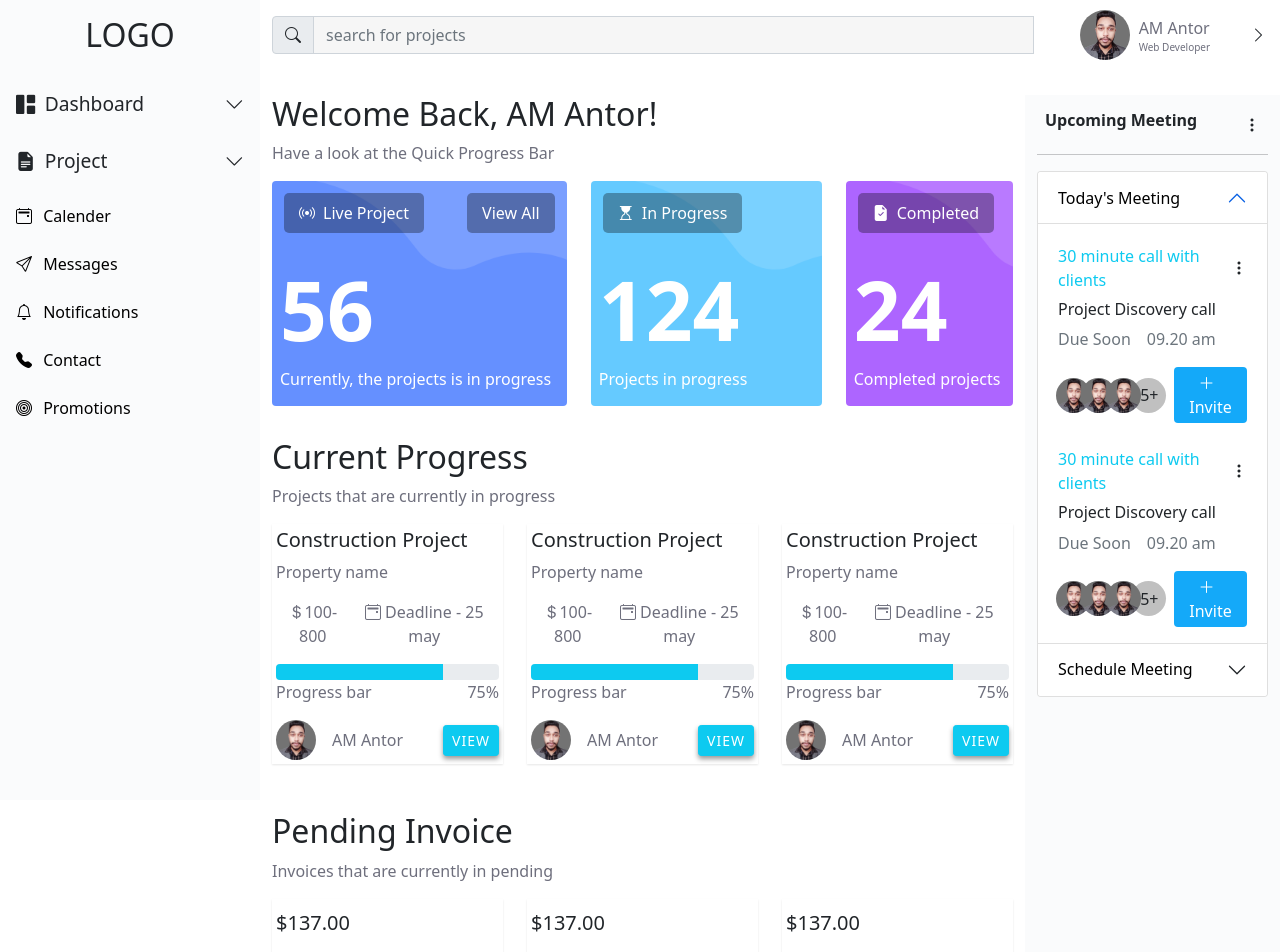
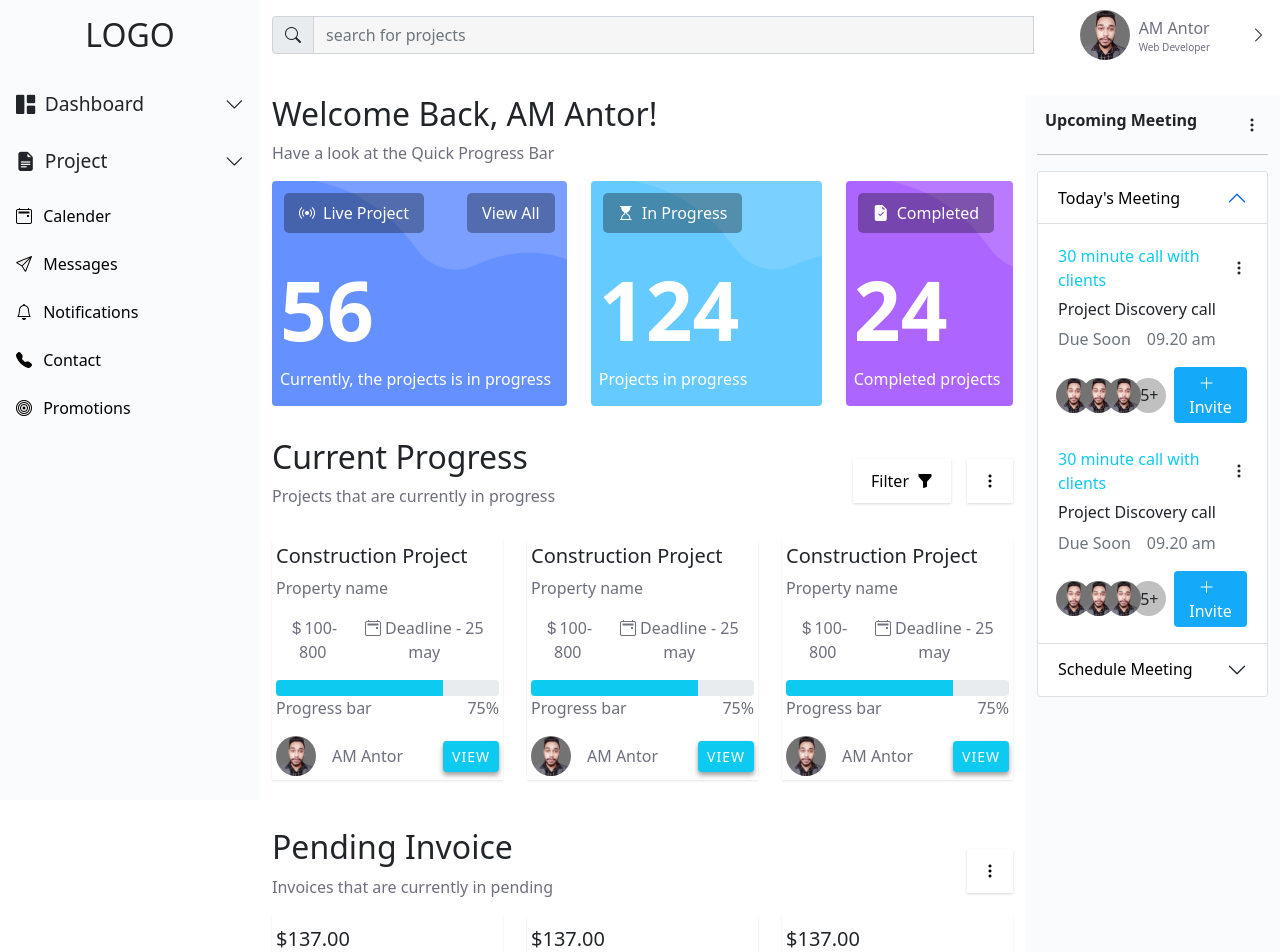
Before and after one commit to antorntech/admin-dashboard, a React (Create React App) app: page / in a window 1280 px wide. Shown: the top 952 px of the page. Built offline with nearby package versions, Linux system fonts and the light colour scheme.

Commit message:
add filter and three dot button

```diff
--- a/src/components/MainContent/MainContent.js
+++ b/src/components/MainContent/MainContent.js
@@ -130,11 +130,39 @@ const MainContent = () => {
               </div>
             </div>
           </div>
-          <div className="my-3">
+          <div className="my-3 d-flex justify-content-between align-items-center">
             <header className="text-start">
               <h2>Current Progress</h2>
               <p>Projects that are currently in progress</p>
             </header>
+            <div>
+              <div>
+                <button
+                  className="me-3"
+                  style={{
+                    background: "#fff",
+                    border: "none",
+                    padding: "10px 18px",
+                    boxShadow:
+                      "rgba(0, 0, 0, 0.1) 0px 1px 3px 0px, rgba(0, 0, 0, 0.06) 0px 1px 2px 0px",
+                  }}
+                >
+                  Filter
+                  <i class="bi bi-funnel-fill ps-2"></i>
+                </button>
+                <button
+                  style={{
+                    background: "#fff",
+                    border: "none",
+                    padding: "10px 15px",
+                    boxShadow:
+                      "rgba(0, 0, 0, 0.1) 0px 1px 3px 0px, rgba(0, 0, 0, 0.06) 0px 1px 2px 0px",
+                  }}
+                >
+                  <i class="bi bi-three-dots-vertical"></i>
+                </button>
+              </div>
+            </div>
           </div>
           <div className="row row-cols-3">
             <div className="col">
@@ -285,11 +313,26 @@ const MainContent = () => {
               </div>
             </div>
           </div>
-          <div className="mt-5">
+          <div className="mt-5 d-flex justify-content-between align-items-center">
             <header className="text-start">
               <h2>Pending Invoice</h2>
               <p>Invoices that are currently in pending</p>
             </header>
+            <div>
+              <div>
+                <button
+                  style={{
+                    background: "#fff",
+                    border: "none",
+                    padding: "10px 15px",
+                    boxShadow:
+                      "rgba(0, 0, 0, 0.1) 0px 1px 3px 0px, rgba(0, 0, 0, 0.06) 0px 1px 2px 0px",
+                  }}
+                >
+                  <i class="bi bi-three-dots-vertical"></i>
+                </button>
+              </div>
+            </div>
           </div>
           <div className="row row-cols-3">
             <div className="col">
```
